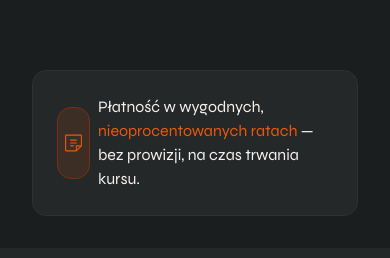
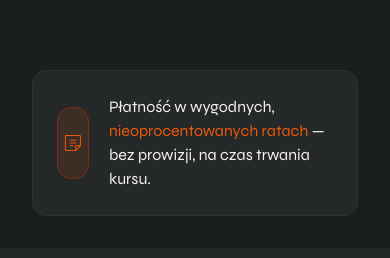
Before and after one commit to NeX0uSman/AkihariDemo, a Next.js app: page /courses in a window 390 px wide. Shown: the part 2056-2314 px from the top of the page. Built offline with nearby package versions, Linux system fonts and the light colour scheme.

Commit message:
gap change)))

```diff
--- a/src/app/courses/page.tsx
+++ b/src/app/courses/page.tsx
@@ -98,7 +98,7 @@ const page = () => {
           animationDelay: `0.2s`,
           animationFillMode: "both",
         }}
-        className="animate-fadeUp flex flex-row bg-(--bg-tertiary) w-auto justify-center items-center gap-2 mt-14 p-6 rounded-xl border border-(--border)"
+        className="animate-fadeUp flex flex-row bg-(--bg-tertiary) w-auto justify-center items-center gap-5 md:gap-2 mt-14 p-6 rounded-xl border border-(--border)"
       >
         <NoteIcon
           size={72}
```
